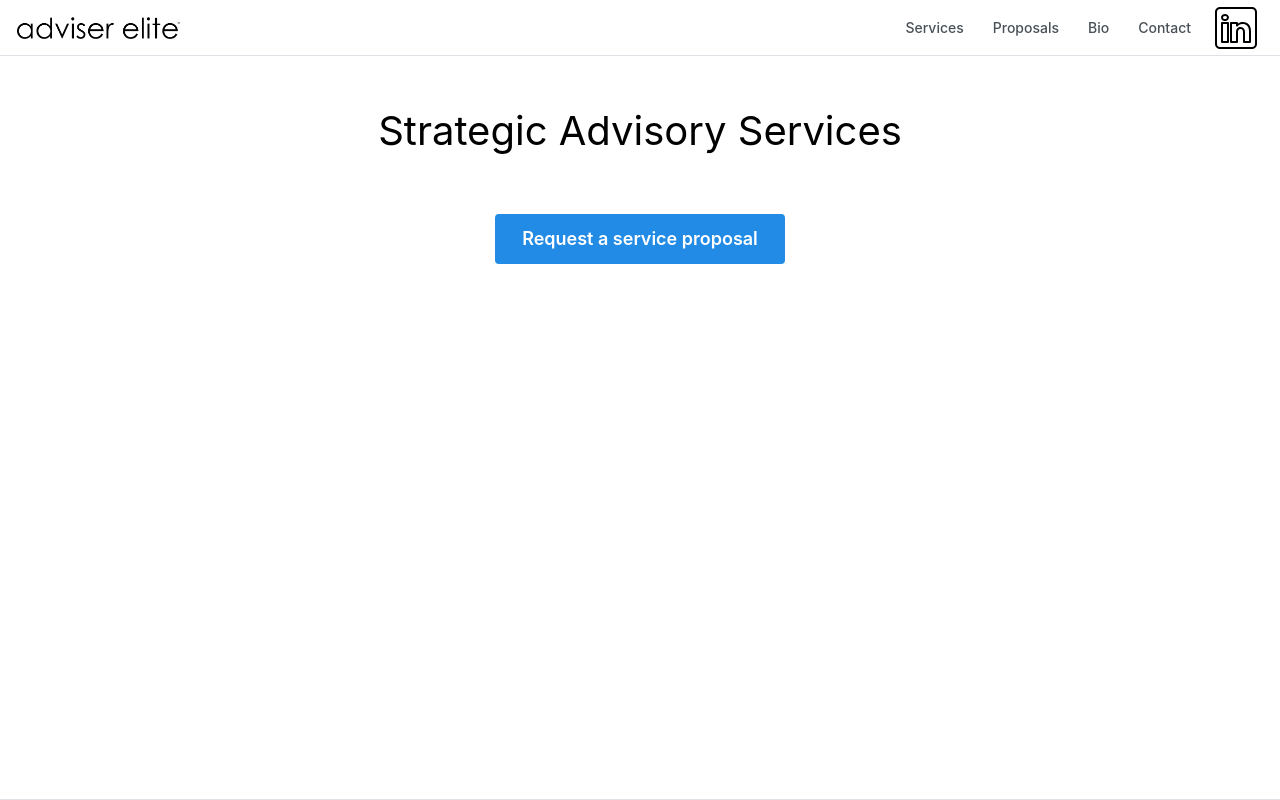
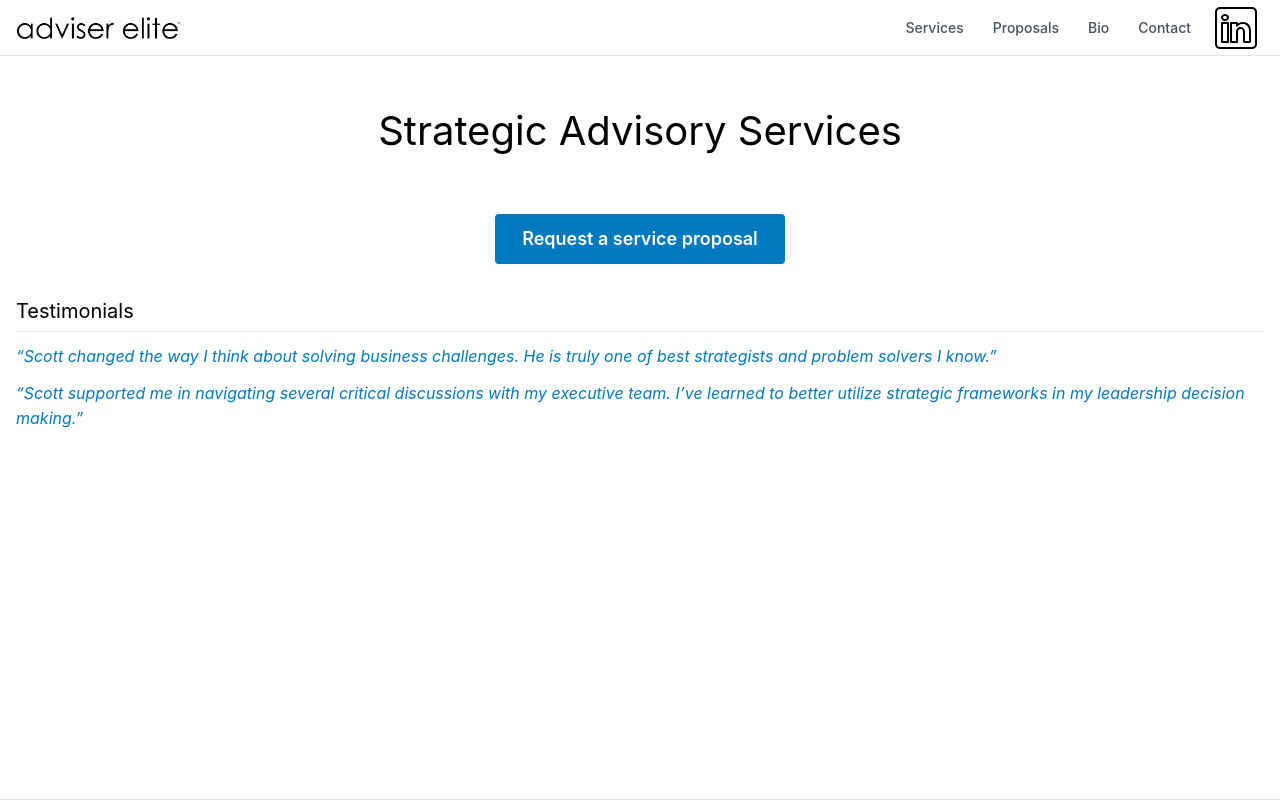
Before and after one commit to marklund117/adviserelite, a Next.js app: page /strategic in a window 1280 px wide. Shown: the top 800 px of the page. Built offline with nearby package versions, Linux system fonts and the light colour scheme.

Commit message:
recoloring

```diff
--- a/app/strategic/page.tsx
+++ b/app/strategic/page.tsx
@@ -4,7 +4,13 @@ export default function Strategic() {
      return <Container size="xl" className="min-h-[100vh]">
         <h1 className="text-[40px] text-center pt-11 pb-8">Strategic Advisory Services</h1>
         <Center>
-        <Button m="20" size="lg">Request a service proposal</Button>
+        <Button bg="#0079be" m="20" size="lg">Request a service proposal</Button>
         </Center>
+        <div>
+            <h1 className="text-[20px] mb-1 mt-3">Testimonials</h1>
+            <hr className="mb-1 mt-1"></hr>
+            <p className="text-[#0079be] italic mb-1 mt-3">“Scott changed the way I think about solving business challenges.  He is truly one of best strategists and problem solvers I know.”</p>
+            <p className="text-[#0079be] italic mb-1 mt-3">“Scott supported me in navigating several critical discussions with my executive team. I’ve learned to better utilize strategic frameworks in my leadership decision making.”</p>
+        </div>
     </Container>
 }
--- a/components/HeroSection/HeroSection.tsx
+++ b/components/HeroSection/HeroSection.tsx
@@ -17,11 +17,11 @@ export default function HeroSection() {
       </Container>
       <Container size="xl">
         <a href="/services">
-        <Button w="240" m="20" size="lg">
+        <Button bg="#0079be" w="240" m="20" size="lg">
             Explore Services
         </Button>
         </a>
-        <Button w="240" m="20" size="lg">
+        <Button bg="#0079be" w="240" m="20" size="lg">
             Request a Proposal
         </Button>
       </Container>
--- a/components/ServiceMenu/ServiceMenu.tsx
+++ b/components/ServiceMenu/ServiceMenu.tsx
@@ -35,10 +35,10 @@ const data = [
 export default function ServiceMenu () {
     const services = data.map((service) => (
         <Card key={service.title} shadow="md" radius="md" className="bg-white" padding="md">
-            <h2 className="text-blue-900 text-xl mb-[10px]">{service.title}</h2>
+            <h2 className="text-[#0079be] font-medium text-xl mb-[10px]">{service.title}</h2>
             <p>{service.description}</p>
             <a href={service.link}>
-            <Button fullWidth mt="20" size="lg">Learn More</Button>
+            <Button bg="#0079be" fullWidth mt="20" size="lg">Learn More</Button>
             </a>
         </Card>
     ))
--- a/components/SiteHeader/HeaderSimple.module.css
+++ b/components/SiteHeader/HeaderSimple.module.css
@@ -26,7 +26,7 @@
     }
 
     [data-mantine-color-scheme] &[data-active] {
-      background-color: var(--mantine-color-blue-filled);
+      background-color: #0079be;
       color: var(--mantine-color-white);
     }
   }
```
